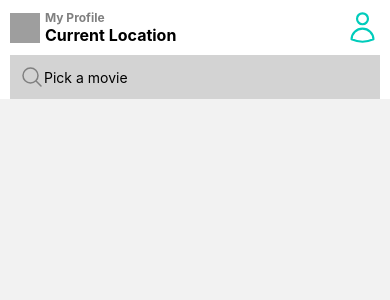
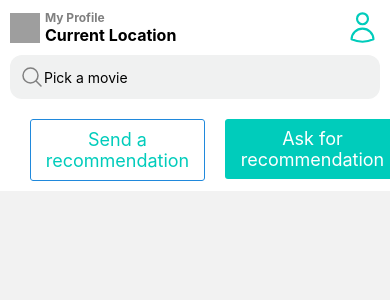
Before and after one commit to timmparsons/upNext, a React Native app: screen /Home in a window 390 px wide. Shown: the top 300 px of the page. Built offline with nearby package versions, Linux system fonts and the light colour scheme; no server answers; grey boxes are pictures that could not be loaded.

Commit message:
added new api call

```diff
--- a/App.js
+++ b/App.js
@@ -10,12 +10,14 @@ import HomeScreen from './screens/HomeScreen';
 const Stack = createNativeStackNavigator();
 
 export default function App() {
+
   return (
 		<NavigationContainer>
 			<Provider store={store}>
 			<Stack.Navigator>
 				<Stack.Screen name="Home" component={HomeScreen} />
 			</Stack.Navigator>
+
 				{/* <View>
 					<SearchBar />
 					<MyMovieList />
--- a/babel.config.js
+++ b/babel.config.js
@@ -2,6 +2,6 @@ module.exports = function (api) {
   api.cache(true);
   return {
     presets: ['babel-preset-expo'],
-    plugins: ['react-native-reanimated/plugin']
+		plugins: ['react-native-reanimated/plugin']
   };
 };
--- /dev/null
+++ b/components/GetSendMovie.js
@@ -0,0 +1,60 @@
+import React from 'react'
+import { StyleSheet, Text, SafeAreaView,  View } from 'react-native'
+import { colors } from '../constants'
+import { Button } from '@rneui/themed';
+
+
+const GetSendMovie = () => {
+	return (
+		<SafeAreaView style={styles.container}>
+			<View style={styles.buttonContainer}>
+			<Button
+				title='Send a recommendation'
+				type='outline'
+				containerStyle={{
+					width: 175,
+					marginHorizontal: 10,
+					marginVertical: 10,
+				}}
+				titleStyle={{color: colors.main}}
+				buttonStyle={{
+					borderRadius: 3,
+				}}
+				onPress={() => alert('sending recommendation')}
+			/>
+			<Button
+				title='Ask for recommendation'
+				containerStyle={{
+					width: 175,
+					marginHorizontal: 10,
+					marginVertical: 10,
+				}}
+				buttonStyle={{
+					backgroundColor: colors.main,
+					borderRadius: 3,
+				}}
+				onPress={() => alert('asking for recommendation')}
+			/>
+			</View>
+		</SafeAreaView>
+	)
+}
+
+export default GetSendMovie;
+
+const styles = StyleSheet.create({
+	container: {
+		flex: 1,
+		justifyContent: 'center',
+	},
+	buttonContainer: {
+		flexDirection: 'row',
+		marginHorizontal: 20
+	},
+	button: {
+		border: 1,
+		borderColor: '#F0f1f1',
+		borderRadius: 6,
+		padding: 10
+	}
+})
--- a/components/SearchBar.js
+++ b/components/SearchBar.js
@@ -3,13 +3,21 @@ import { View, TextInput, StyleSheet } from 'react-native';
 import { useDispatch } from 'react-redux'
 import { addMovieToDb, } from '../redux/slices/moviesSlice';
 import { MagnifyingGlassIcon } from 'react-native-heroicons/outline';
+import { TMDB_BASE_URL, TMDB_API_KEY } from '@env'
 
 const SearchBar = () => {
   const [movie, setMovie] = useState('');
   const dispatch = useDispatch();
 
   // When data inputed in input box, redux gets updated. At the same time we need a listener to push the data to DB
-  // Look into removing state hook and just using redux
+	// Look into removing state hook and just using redux
+	const getMovieApi = async () => {
+		await fetch(`${TMDB_BASE_URL}/movie/popular?api_key=${TMDB_API_KEY}&language=en-US`)
+		.then((response) => response.json())
+		.then((data) =>  console.log(data))
+	}
+
+	getMovieApi()
 
   return (
     <View style={styles.searchSection}>
@@ -33,9 +41,11 @@ const SearchBar = () => {
 const styles = StyleSheet.create({
   searchSection: {
 		flexDirection: 'row',
-		backgroundColor: 'lightgray',
+		backgroundColor: '#F0f1f1',
+		borderRadius: 12,
 		marginLeft: 10,
 		marginRight: 10,
+		marginBottom: 10,
 		padding: 10
 	},
 	searchIcon: {
--- /dev/null
+++ b/constants/index.js
@@ -0,0 +1,3 @@
+export const colors = {
+	main: '#00CCBB'
+}
--- a/firebase/api.js
+++ /dev/null
@@ -1,6 +0,0 @@
-// import { collection, getDocs, db } from '../firebase/index';
-
-// export const getMovies = async() => {
-// 	const querySnapshot = await getDocs(collection(db, "movie"));
-// 	return querySnapshot;
-// };
--- a/package.json
+++ b/package.json
@@ -13,6 +13,9 @@
     "@react-navigation/native": "^6.1.6",
     "@react-navigation/native-stack": "^6.9.12",
     "@reduxjs/toolkit": "^1.9.3",
+    "@rneui/base": "^4.0.0-rc.7",
+    "@rneui/themed": "^4.0.0-rc.7",
+    "dotenv": "^16.0.3",
     "expo": "~47.0.12",
     "expo-status-bar": "~1.4.2",
     "firebase": "^9.17.1",
@@ -33,7 +36,8 @@
   "devDependencies": {
     "@babel/core": "^7.12.9",
     "eslint": "^8.35.0",
-    "eslint-plugin-react": "^7.32.2"
+    "eslint-plugin-react": "^7.32.2",
+    "react-native-dotenv": "^3.4.8"
   },
   "private": true
 }
--- a/screens/HomeScreen.js
+++ b/screens/HomeScreen.js
@@ -1,8 +1,11 @@
 import React, { useLayoutEffect} from 'react'
-import { View, Text, StyleSheet, SafeAreaView, Image, TextInput } from 'react-native'
+import { View, Text, StyleSheet, SafeAreaView, Image } from 'react-native'
 import { useNavigation } from '@react-navigation/native';
-import { UserIcon, MagnifyingGlassIcon } from 'react-native-heroicons/outline';
+import { UserIcon } from 'react-native-heroicons/outline';
 import SearchBar from '../components/SearchBar';
+import { ScrollView } from 'react-native-gesture-handler';
+import GetSendMovie from '../components/GetSendMovie';
+import { colors } from '../constants';
 
 const HomeScreen = () => {
 	const navigation = useNavigation();
@@ -25,11 +28,14 @@ const HomeScreen = () => {
 						<Text style={styles.profileText}>My Profile</Text>
 						<Text style={styles.locationText}>Current Location</Text>
 					</View>
-						<UserIcon size={35} color='#00CCBB' />
+						<UserIcon size={35} color={colors.main} />
 			</View>
 			<View>
 				<SearchBar />
 			</View>
+			<ScrollView>
+				<GetSendMovie />
+			</ScrollView>
 		</SafeAreaView>
 	)
 }
```
Also changed, not shown: .babelrc (added), 2 other files (tests, documents, lock files or other folders).
